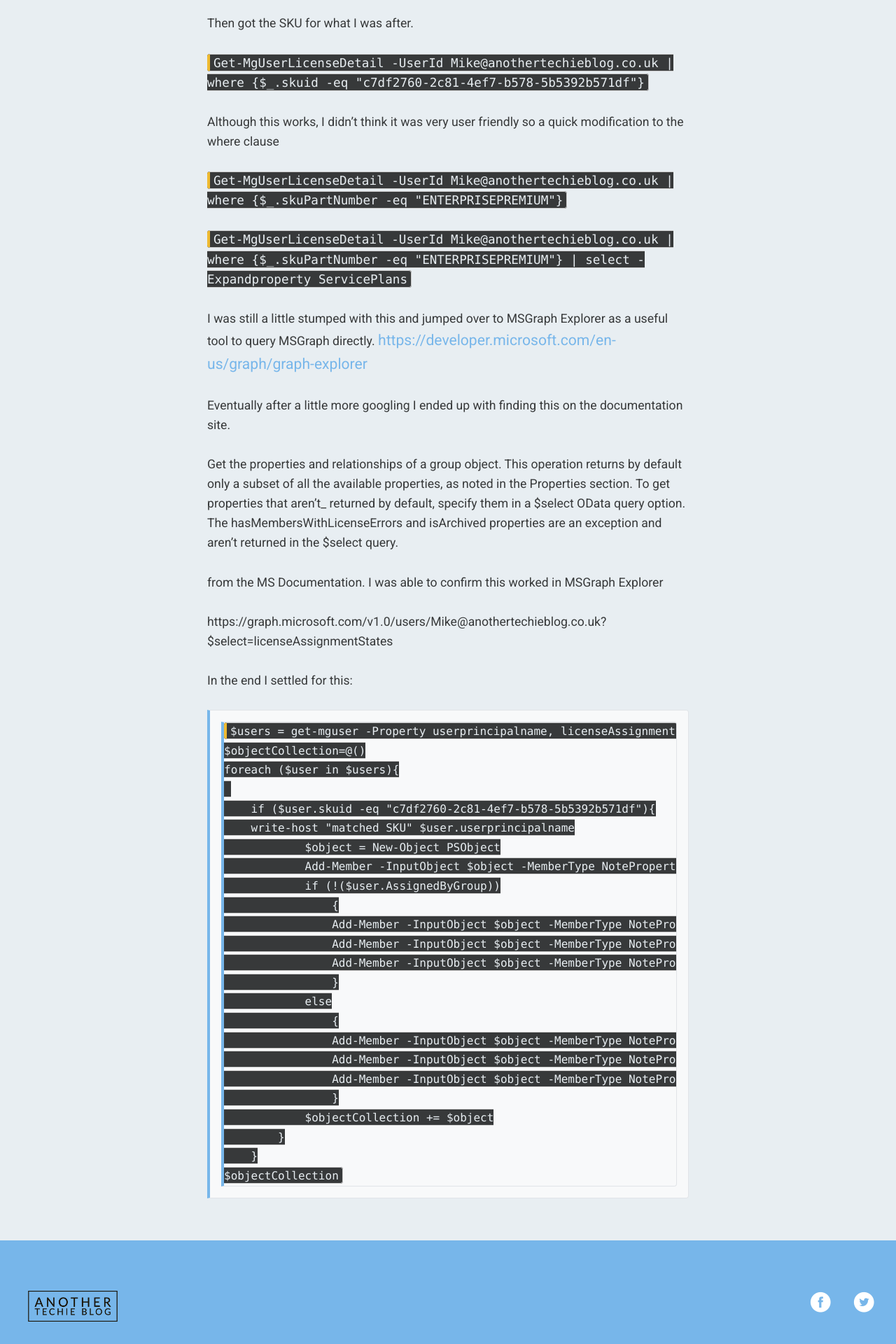
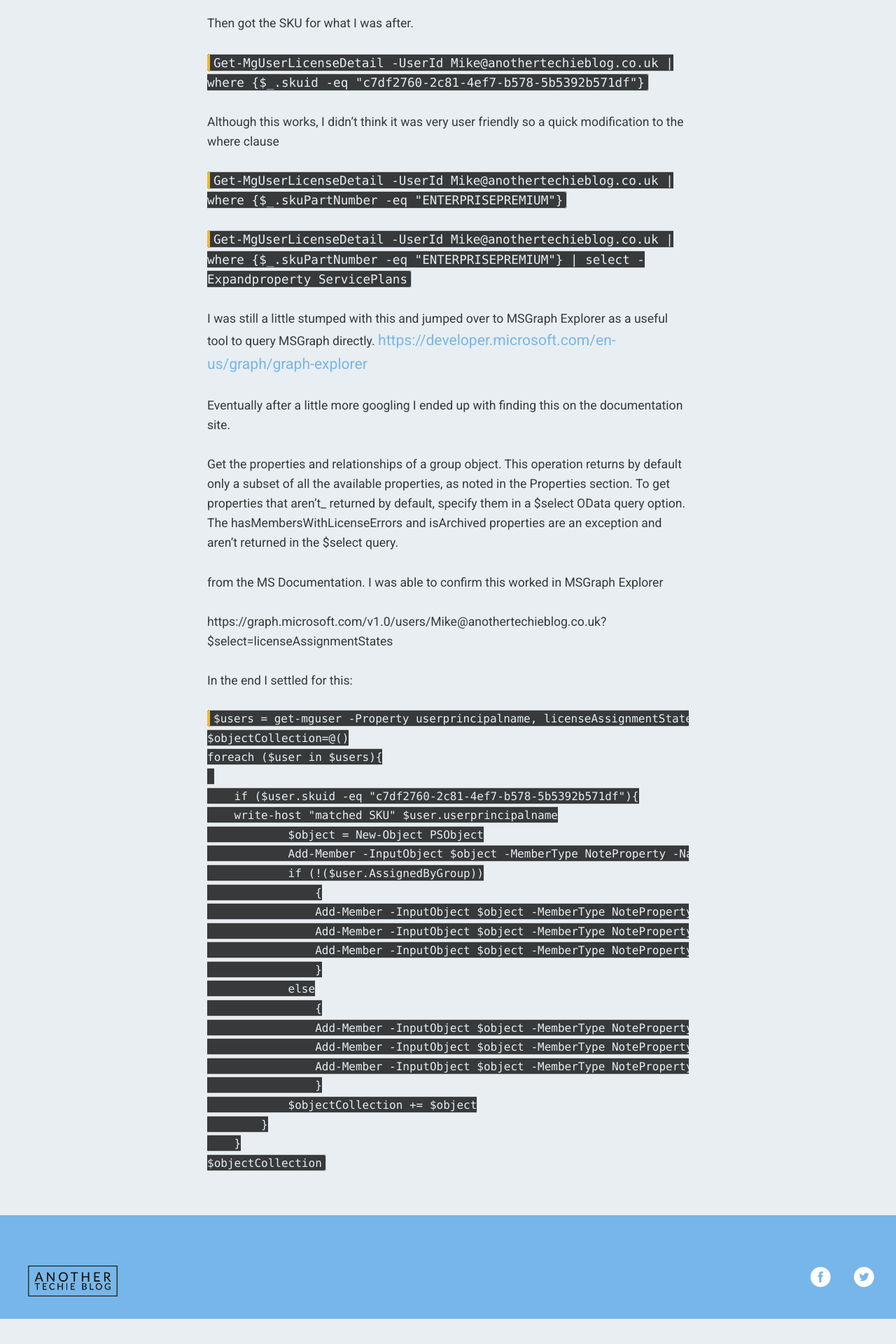
Before and after one commit to mdlister/Another-Techie-Blog, a Jekyll site: the page built from _posts/2025-05-27-MS-Graph-Licence-Assignment.md, in a window 1280 px wide. Shown: the part 1038-2958 px from the top of the page at 70% size. Built offline with Jekyll 4.4.1, drawn with Linux system fonts in a browser that asks for light colours; comment, search, counter and statistics services are not loaded; after the commit the page ends 2922 px from its top, so only the background shows below that.

Commit message:
Padding removed

```diff
--- a/_sass/_layout.scss
+++ b/_sass/_layout.scss
@@ -325,21 +325,7 @@
   /* ================
      Better Code Blocks
      ================ */
-  .highlight {
-  background: #f8f9fa;
-  border: 1px solid #e1e4e8;
-  border-left: 4px solid var(--primary); // #77B6EA blue
-  border-radius: 0 4px 4px 0;
-  padding: 1rem;
-  margin: 1.5rem 0;
-  overflow-x: auto;
 
-  pre {
-    margin: 0;
-    padding: 0;
-    background: transparent;
-  }
-}
   .code-inline {
     background: #f8f8f8;
     padding: 0.2em 0.4em;
```
